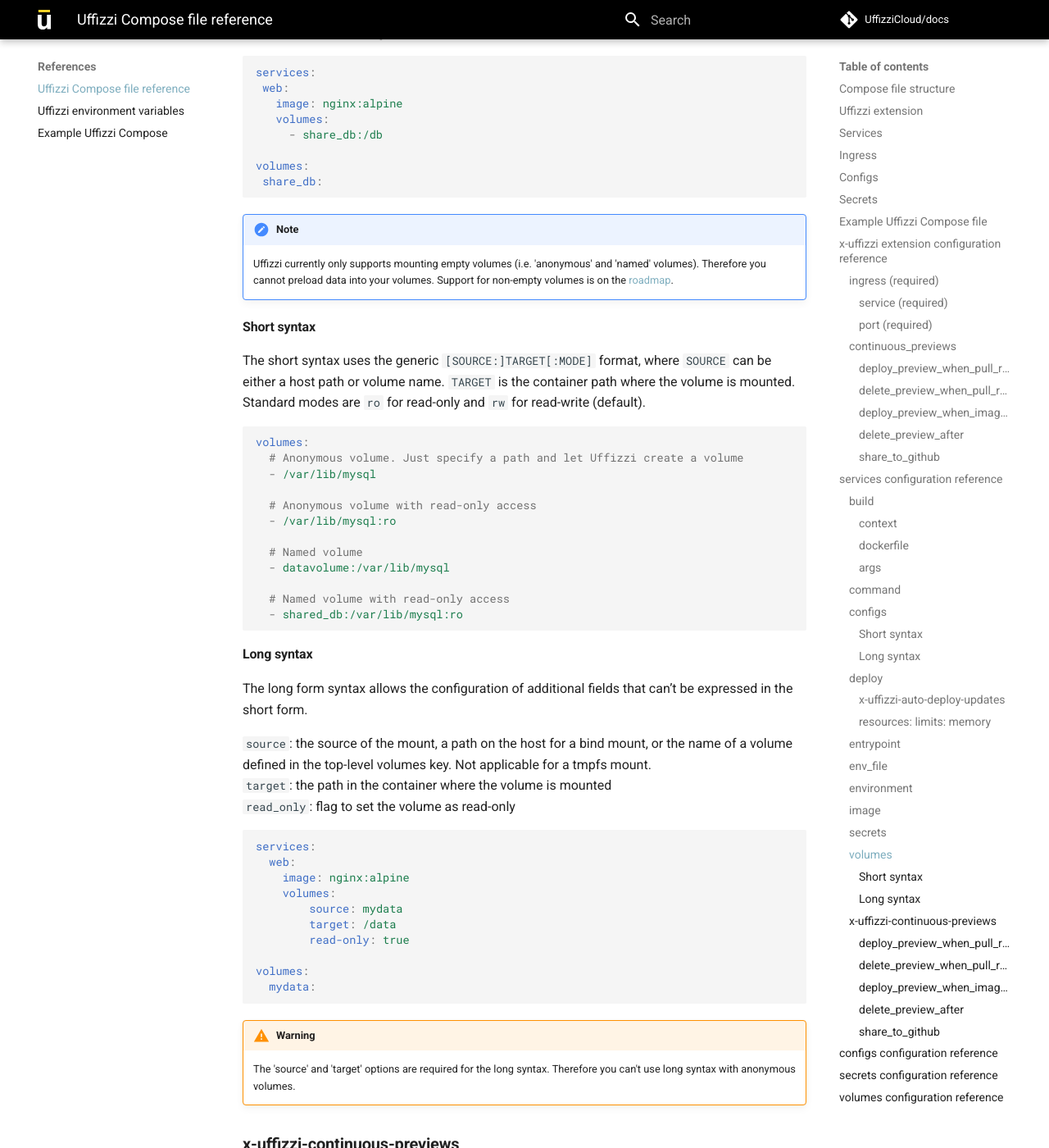
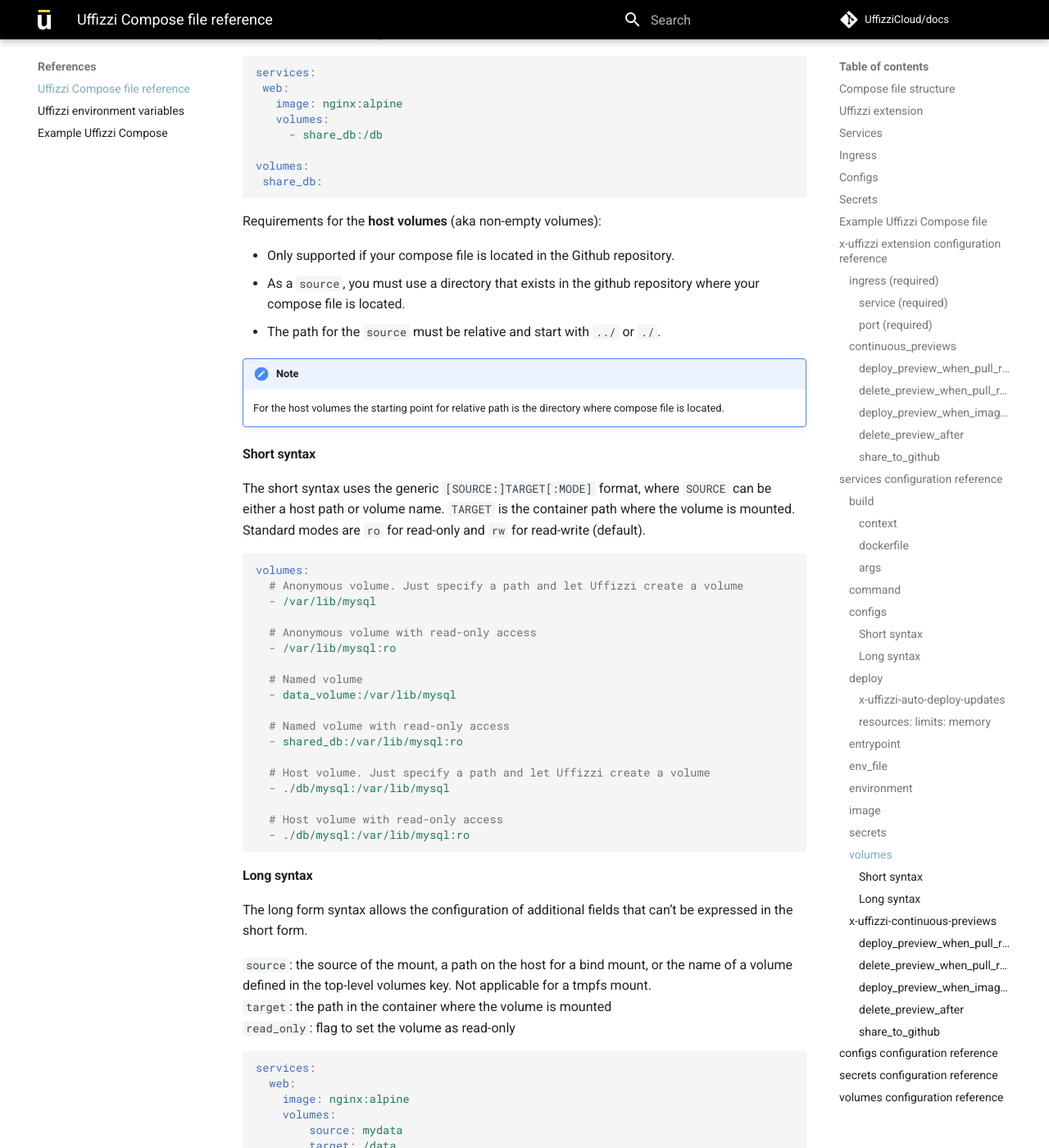
Before and after one commit to UffizziCloud/docs, an MkDocs documentation site: the page built from docs/references/compose-spec.md, in a window 1280 px wide and 1400 px high, scrolled down 14067 px. Shown: the whole window at 82% size. Built offline with MkDocs 1.6.1 and Material for MkDocs 9.7.7, drawn with Linux system fonts in a browser that asks for light colours; comment, search, counter and statistics services are not loaded.

Commit message:
[#62] Update documentation for non-empty volumes

````diff
--- a/docs/references/compose-spec.md
+++ b/docs/references/compose-spec.md
@@ -580,9 +580,15 @@
  share_db:
 ```
 
+Requirements for the **host volumes** (aka non-empty volumes):
+
+* Only supported if your compose file is located in the Github repository.
+* As a `source`, you must use a directory that exists in the github repository where your compose file is located.
+* The path for the `source` must be relative and start with  `../` or `./`.
+
 !!! Note
 
-    Uffizzi currently only supports mounting empty volumes (i.e. 'anonymous' and 'named' volumes). Therefore you cannot preload data into your volumes. Support for non-empty volumes is on the [roadmap](https://github.com/orgs/UffizziCloud/projects/2/views/1).
+    For the host volumes the starting point for relative path is the directory where compose file is located.
 
 #### Short syntax
 
@@ -597,10 +603,16 @@
   - /var/lib/mysql:ro
 
   # Named volume
-  - datavolume:/var/lib/mysql
+  - data_volume:/var/lib/mysql
 
   # Named volume with read-only access
   - shared_db:/var/lib/mysql:ro
+
+  # Host volume. Just specify a path and let Uffizzi create a volume
+  - ./db/mysql:/var/lib/mysql
+
+  # Host volume with read-only access
+  - ./db/mysql:/var/lib/mysql:ro
 ```
 
 #### Long syntax
````
